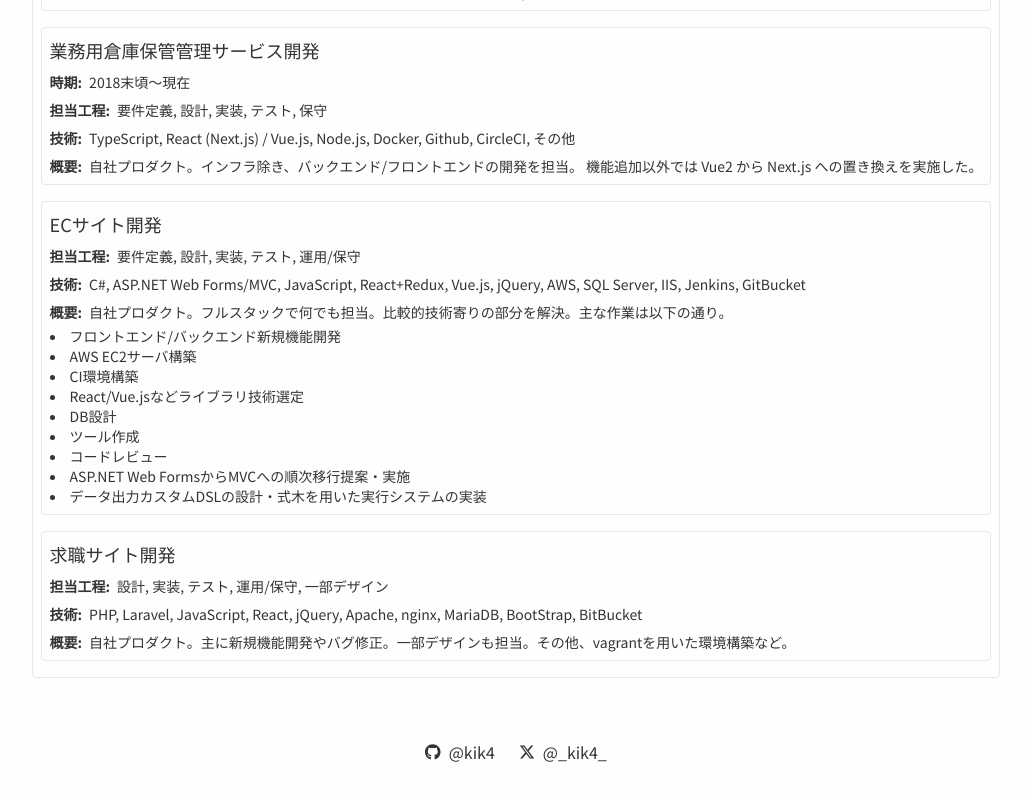
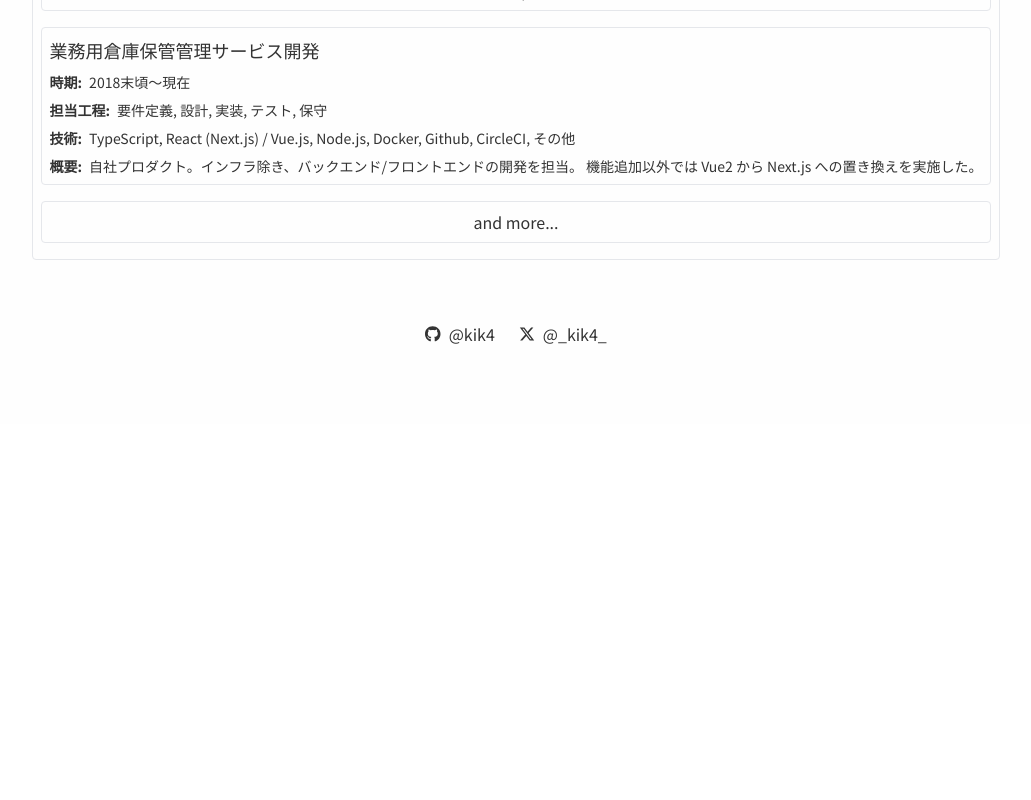
Before and after one commit to kik4/my-portfolio-next, a Next.js app: page / in a window 1280 px wide. Shown: the part 862-1662 px from the top of the page, without its empty margins (124-1155 px from the left). After the commit the page ends 1286 px from the top, so only its background shows below. Built offline with nearby package versions, Linux system fonts and the light colour scheme.

Commit message:
add HiddenSections

```diff
--- /dev/null
+++ b/app/components/HiddenSections.tsx
@@ -0,0 +1,99 @@
+"use client";
+
+import { faAngleUp } from "@fortawesome/free-solid-svg-icons";
+import { FontAwesomeIcon } from "@fortawesome/react-fontawesome";
+import { useState } from "react";
+
+export const HiddenSections: React.FC = () => {
+	const [isOpen, setIsOpen] = useState(false);
+	return (
+		<>
+			<button
+				className="flex items-center justify-center rounded border p-2 hover:bg-slate-400"
+				type="button"
+				onClick={() => setIsOpen((v) => !v)}
+			>
+				{isOpen ? (
+					<span>
+						close
+						<FontAwesomeIcon className="ml-[0.5em]" icon={faAngleUp} />
+					</span>
+				) : (
+					"and more..."
+				)}
+			</button>
+			{isOpen && (
+				<>
+					<section className="flex flex-col gap-2 rounded border p-2 text-sm">
+						<h3 className="text-lg">ECサイト開発</h3>
+						<div>
+							<span className="mr-[0.5em] font-bold">担当工程:</span>
+							{["要件定義", "設計", "実装", "テスト", "運用/保守"].join(", ")}
+						</div>
+						<div>
+							<span className="mr-[0.5em] font-bold">技術:</span>
+							{[
+								"C#",
+								"ASP.NET Web Forms/MVC",
+								"JavaScript",
+								"React+Redux",
+								"Vue.js",
+								"jQuery",
+								"AWS",
+								"SQL Server",
+								"IIS",
+								"Jenkins",
+								"GitBucket",
+							].join(", ")}
+						</div>
+						<div>
+							<span className="mr-[0.5em] font-bold">概要:</span>
+							自社プロダクト。フルスタックで何でも担当。比較的技術寄りの部分を解決。主な作業は以下の通り。
+							<ul className="mt-1 list-inside list-disc">
+								<li>フロントエンド/バックエンド新規機能開発</li>
+								<li>AWS EC2サーバ構築</li>
+								<li>CI環境構築</li>
+								<li>React/Vue.jsなどライブラリ技術選定</li>
+								<li>DB設計</li>
+								<li>ツール作成</li>
+								<li>コードレビュー</li>
+								<li>ASP.NET Web FormsからMVCへの順次移行提案・実施</li>
+								<li>
+									データ出力カスタムDSLの設計・式木を用いた実行システムの実装
+								</li>
+							</ul>
+						</div>
+					</section>
+					<section className="flex flex-col gap-2 rounded border p-2 text-sm">
+						<h3 className="text-lg">求職サイト開発</h3>
+						<div>
+							<span className="mr-[0.5em] font-bold">担当工程:</span>
+							{["設計", "実装", "テスト", "運用/保守", "一部デザイン"].join(
+								", ",
+							)}
+						</div>
+						<div>
+							<span className="mr-[0.5em] font-bold">技術:</span>
+							{[
+								"PHP",
+								"Laravel",
+								"JavaScript",
+								"React",
+								"jQuery",
+								"Apache",
+								"nginx",
+								"MariaDB",
+								"BootStrap",
+								"BitBucket",
+							].join(", ")}
+						</div>
+						<div>
+							<span className="mr-[0.5em] font-bold">概要:</span>
+							自社プロダクト。主に新規機能開発やバグ修正。一部デザインも担当。その他、vagrantを用いた環境構築など。
+						</div>
+					</section>
+				</>
+			)}
+		</>
+	);
+};
--- a/app/page.tsx
+++ b/app/page.tsx
@@ -3,7 +3,8 @@ import { faGithub, faXTwitter } from "@fortawesome/free-brands-svg-icons";
 import { FontAwesomeIcon } from "@fortawesome/react-fontawesome";
 import Image from "next/image";
 import Link from "next/link";
-import { DarkToggleButton } from "./DarkToggleButton";
+import { DarkToggleButton } from "./components/DarkToggleButton";
+import { HiddenSections } from "./components/HiddenSections";
 
 export default function Home() {
 	return (
@@ -111,74 +112,7 @@ export default function Home() {
 							機能追加以外では Vue2 から Next.js への置き換えを実施した。
 						</div>
 					</section>
-					<section className="flex flex-col gap-2 rounded border p-2 text-sm">
-						<h3 className="text-lg">ECサイト開発</h3>
-						<div>
-							<span className="mr-[0.5em] font-bold">担当工程:</span>
-							{["要件定義", "設計", "実装", "テスト", "運用/保守"].join(", ")}
-						</div>
-						<div>
-							<span className="mr-[0.5em] font-bold">技術:</span>
-							{[
-								"C#",
-								"ASP.NET Web Forms/MVC",
-								"JavaScript",
-								"React+Redux",
-								"Vue.js",
-								"jQuery",
-								"AWS",
-								"SQL Server",
-								"IIS",
-								"Jenkins",
-								"GitBucket",
-							].join(", ")}
-						</div>
-						<div>
-							<span className="mr-[0.5em] font-bold">概要:</span>
-							自社プロダクト。フルスタックで何でも担当。比較的技術寄りの部分を解決。主な作業は以下の通り。
-							<ul className="mt-1 list-inside list-disc">
-								<li>フロントエンド/バックエンド新規機能開発</li>
-								<li>AWS EC2サーバ構築</li>
-								<li>CI環境構築</li>
-								<li>React/Vue.jsなどライブラリ技術選定</li>
-								<li>DB設計</li>
-								<li>ツール作成</li>
-								<li>コードレビュー</li>
-								<li>ASP.NET Web FormsからMVCへの順次移行提案・実施</li>
-								<li>
-									データ出力カスタムDSLの設計・式木を用いた実行システムの実装
-								</li>
-							</ul>
-						</div>
-					</section>
-					<section className="flex flex-col gap-2 rounded border p-2 text-sm">
-						<h3 className="text-lg">求職サイト開発</h3>
-						<div>
-							<span className="mr-[0.5em] font-bold">担当工程:</span>
-							{["設計", "実装", "テスト", "運用/保守", "一部デザイン"].join(
-								", ",
-							)}
-						</div>
-						<div>
-							<span className="mr-[0.5em] font-bold">技術:</span>
-							{[
-								"PHP",
-								"Laravel",
-								"JavaScript",
-								"React",
-								"jQuery",
-								"Apache",
-								"nginx",
-								"MariaDB",
-								"BootStrap",
-								"BitBucket",
-							].join(", ")}
-						</div>
-						<div>
-							<span className="mr-[0.5em] font-bold">概要:</span>
-							自社プロダクト。主に新規機能開発やバグ修正。一部デザインも担当。その他、vagrantを用いた環境構築など。
-						</div>
-					</section>
+					<HiddenSections />
 				</section>
 			</main>
 			<footer className="row-start-3 flex flex-wrap items-center justify-center gap-6">
```
Also changed, not shown: app/components/DarkToggleButton.tsx (renamed from app/DarkToggleButton.tsx).
